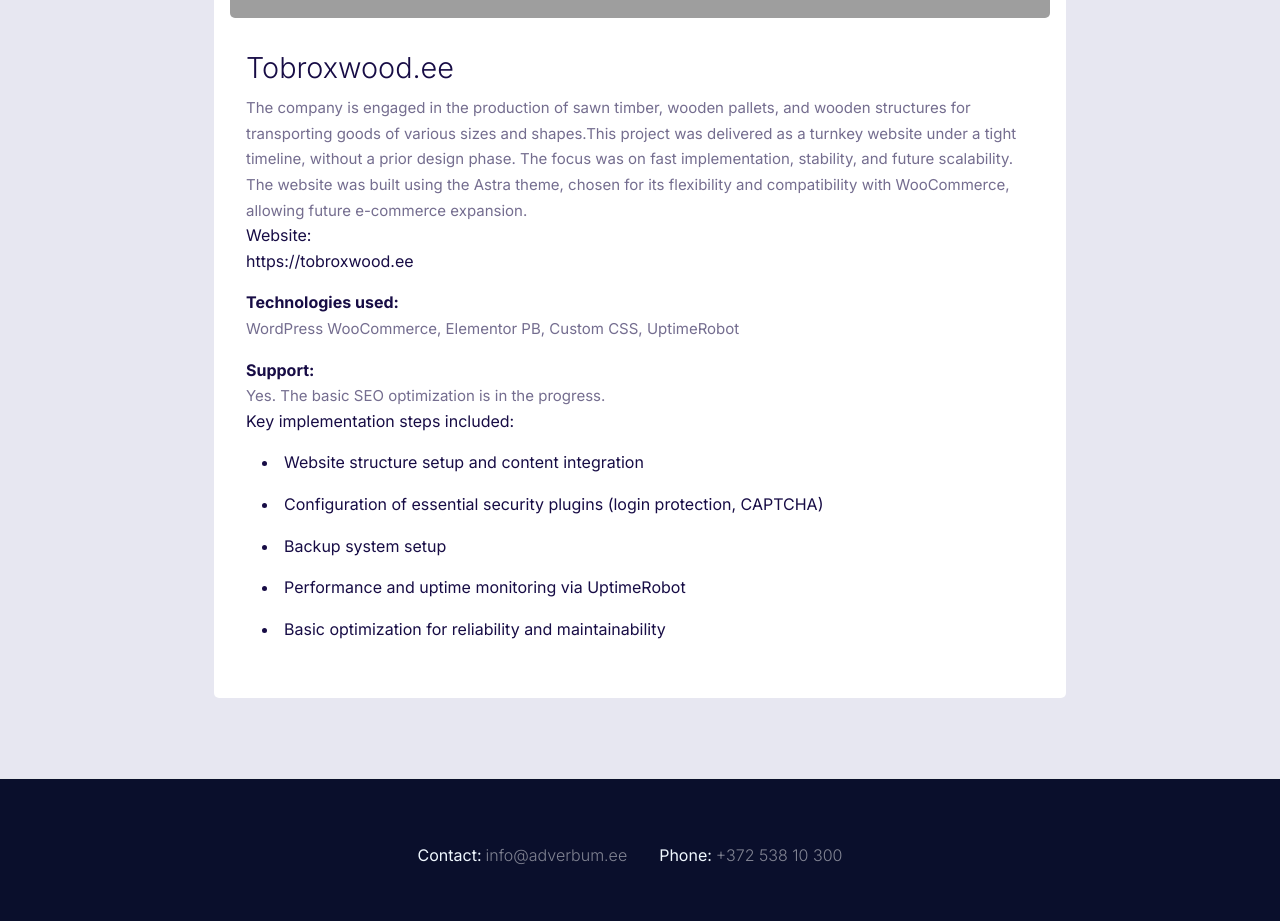
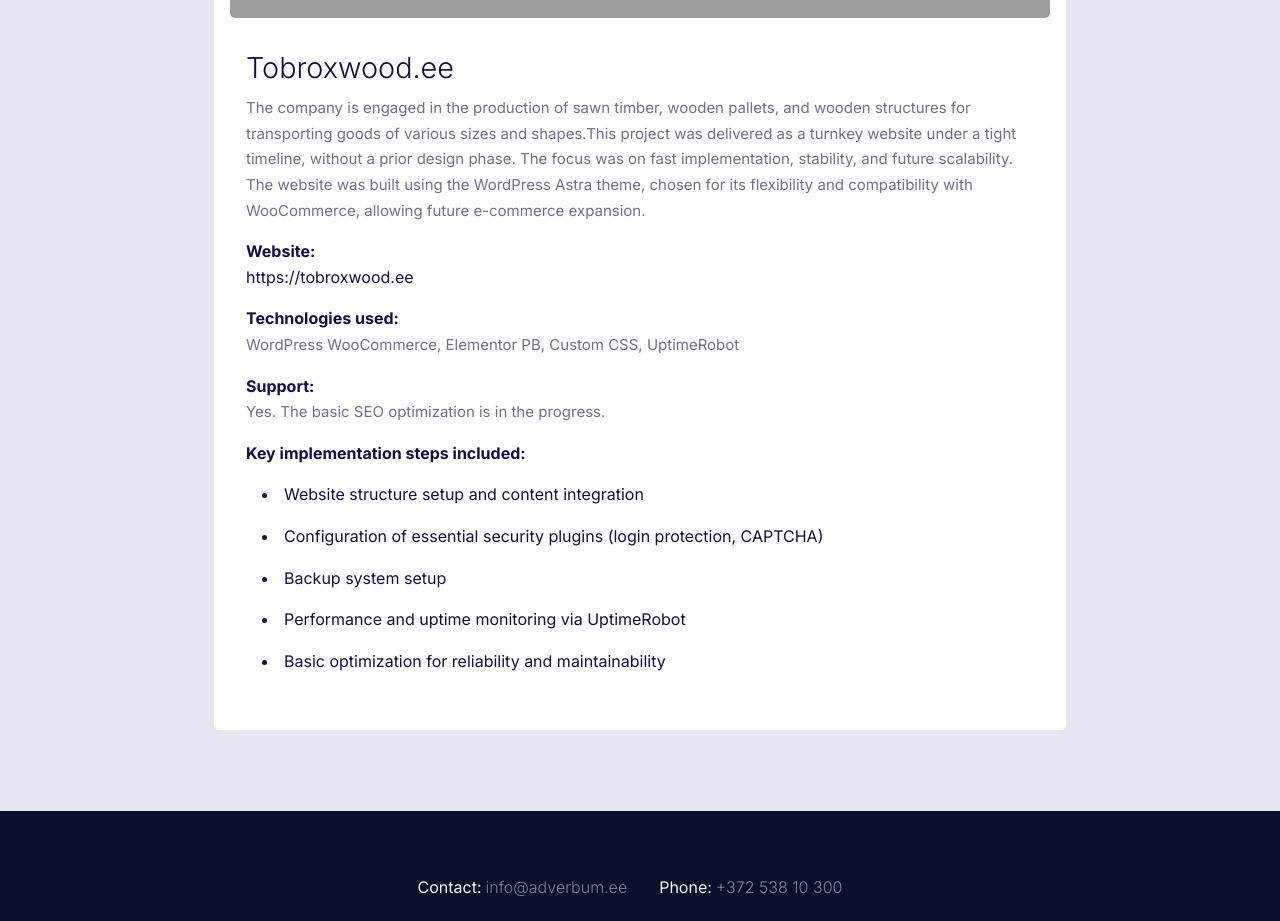
Before and after one commit to juliataro/portfolio, a React (Vite) app: page /projects/websites/tobroxwood in a window 1280 px wide. Shown: the part 840-1761 px from the top of the page. Built offline with nearby package versions, Linux system fonts and the light colour scheme; grey boxes are pictures that could not be loaded; a web font is replaced by a local one.

Commit message:
drinkupp and tobroxwood description change

```diff
--- a/src/pages/projects/tobroxwood.tsx
+++ b/src/pages/projects/tobroxwood.tsx
@@ -57,13 +57,18 @@ const TobroxwoodProject: React.FC = () => {
                 This project was delivered as a turnkey website under a tight
                 timeline, without a prior design phase. The focus was on fast
                 implementation, stability, and future scalability. The website
-                was built using the Astra theme, chosen for its flexibility and
-                compatibility with WooCommerce, allowing future e-commerce
-                expansion.
+                was built using the WordPress Astra theme, chosen for its
+                flexibility and compatibility with WooCommerce, allowing future
+                e-commerce expansion.
               </Typography>
 
               <Box>
-                <Typography variant="body1">Website:</Typography>
+                <Typography
+                  variant="body1"
+                  sx={{ fontWeight: "bold", marginTop: "1em" }}
+                >
+                  Website:
+                </Typography>
                 <a
                   href="https://tobroxwood.ee"
                   target="_blank"
@@ -92,7 +97,10 @@ const TobroxwoodProject: React.FC = () => {
                   Yes. The basic SEO optimization is in the progress.
                 </Typography>
 
-                <Typography variant="body1">
+                <Typography
+                  variant="body1"
+                  sx={{ fontWeight: "bold", marginTop: "1em" }}
+                >
                   Key implementation steps included:
                 </Typography>
                 <List
```
